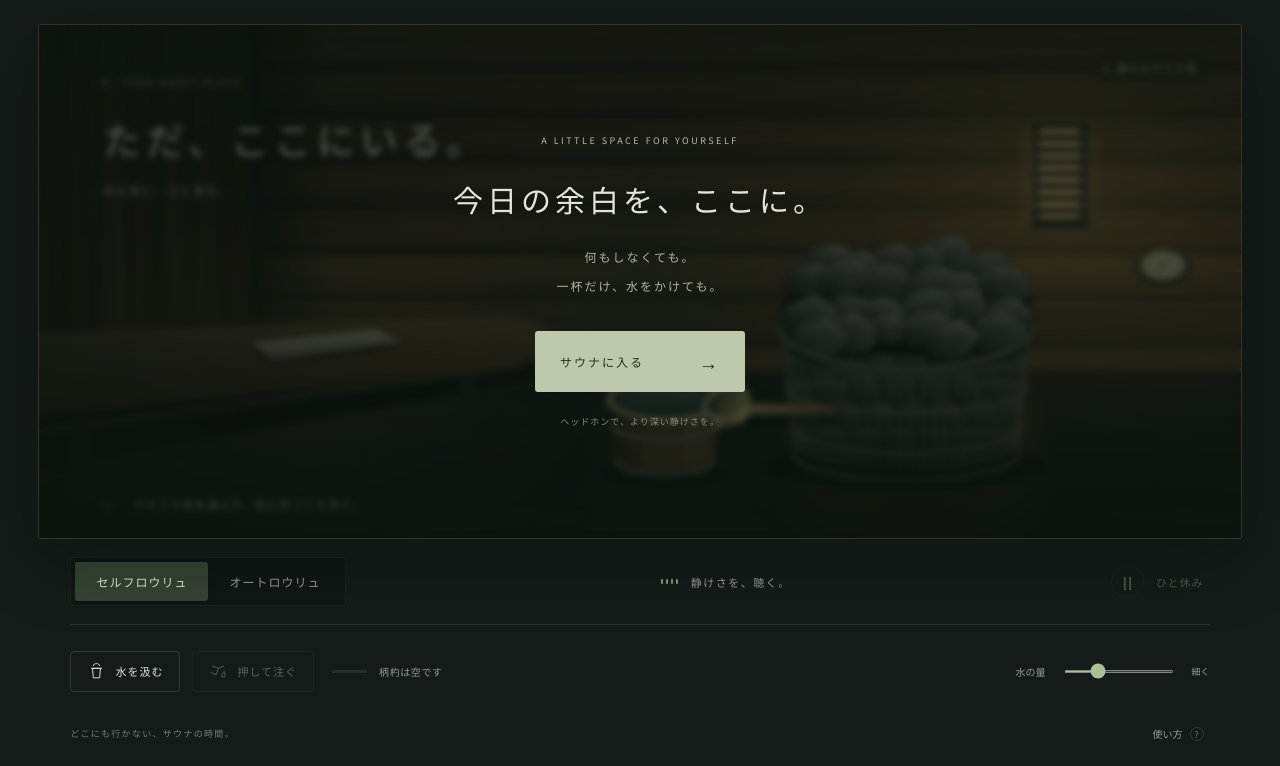
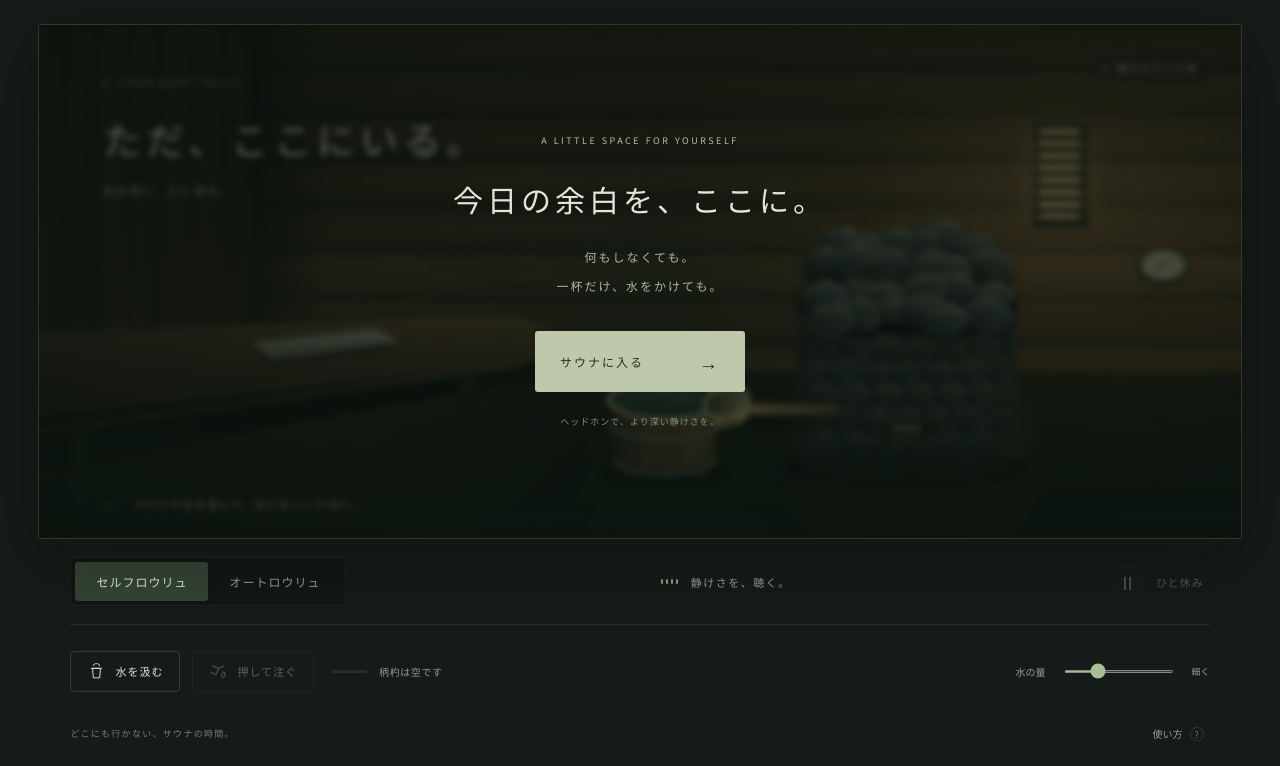
Before and after one commit to x10xtakayuki-svg/yohaku-sauna, a website: page public/index.html in a window 1280 px wide. Shown: the part 76-842 px from the top of the page. Drawn offline with Linux system fonts and the light colour scheme.

Commit message:
Add Finnish pillar styling and quiet sauna easter eggs

```diff
--- a/public/app.js
+++ b/public/app.js
@@ -8,7 +8,7 @@ let prefs={volume:45,distance:60,duration:10,flow:35};
 try{prefs={...prefs,...JSON.parse(localStorage.getItem('yohaku-settings')||'{}')};}catch{}
 for(const k of ['volume','distance','flow'])prefs[k]=clamp(Number(prefs[k])||0,k==='flow'?10:0,100);
 if(![0,5,10,20].includes(prefs.duration))prefs.duration=10;
-const state={started:false,playing:false,mode:'manual',pattern:'drops',water:0,pouring:false,elapsed:0,autoClock:0,nextDrop:1,simTime:0,stream:0,fillFlash:0,focus:false,ended:false};
+const state={started:false,playing:false,mode:'manual',pattern:'drops',water:0,pouring:false,elapsed:0,autoClock:0,nextDrop:1,simTime:0,stream:0,fillFlash:0,focus:false,ended:false,secretFound:false,luckyWater:0,secretGlow:0};
 const ladle={x:487,y:563,targetX:487,targetY:563,angle:-.35,drag:false};
 let view={w:1200,h:760,s:1,ox:0,oy:0}, previous=performance.now(), uiClock=0, particles=[], delayed=[];
 const reducedMotion=matchMedia('(prefers-reduced-motion: reduce)').matches;
@@ -19,10 +19,10 @@ const stones=[];
 for(let row=0;row<4;row++){
   for(let col=0;col<6;col++){
     const spread=[45,55,58,51][row];
-    const x=752+(col-2.5)*spread+(rnd()-.5)*22;
-    const y=353+row*35+(rnd()-.5)*22;
-    const r=38+rnd()*16;
-    stones.push({x,y,r,ts:295+rnd()*45,tc:340+rnd()*35,water:0,wet:0,evap:0,rough:.7+rnd()*.6,cap:65+rnd()*45,sprite:null});
+    const x=752+(col-2.5)*spread*.86+(rnd()-.5)*20;
+    const y=325+row*35+(rnd()-.5)*22;
+    const r=34+rnd()*15;
+    stones.push({x,y,r,ts:295+rnd()*45,tc:340+rnd()*35,water:0,wet:0,evap:0,rough:.7+rnd()*.6,cap:65+rnd()*45,sprite:null,lucky:row===3&&col===3});
   }
 }
 stones.sort((a,b)=>a.y-b.y);
@@ -32,7 +32,7 @@ function makeStone(stone){
   for(let i=0;i<12;i++){const a=i/12*Math.PI*2+offset;const r=.8+rnd()*.2;points.push([128+Math.cos(a)*117*r,99+Math.sin(a)*85*r]);}
   const outline=()=>{g.beginPath();points.forEach(([x,y],i)=>i?g.lineTo(x,y):g.moveTo(x,y));g.closePath();};
   outline();g.save();g.clip();
-  const warmth=rnd();const shade=g.createLinearGradient(190,10,70,190);shade.addColorStop(0,warmth>.5?'#8d8774':'#85877d');shade.addColorStop(.3,'#53584f');shade.addColorStop(.66,'#343c35');shade.addColorStop(1,'#151e18');g.fillStyle=shade;g.fillRect(0,0,256,208);
+  const warmth=rnd();const shade=g.createLinearGradient(190,10,70,190);shade.addColorStop(0,warmth>.5?'#7d7b70':'#747e79');shade.addColorStop(.3,'#454e48');shade.addColorStop(.66,'#2b3530');shade.addColorStop(1,'#111a17');g.fillStyle=shade;g.fillRect(0,0,256,208);
   const center=[100+rnd()*45,69+rnd()*24];
   for(let i=0;i<points.length;i++){g.beginPath();g.moveTo(...center);g.lineTo(...points[i]);g.lineTo(...points[(i+1)%points.length]);g.closePath();g.fillStyle=i>5&&i<10?`rgba(213,197,159,${.04+rnd()*.1})`:`rgba(6,13,9,${rnd()*.17})`;g.fill();}
   // Mineral inclusions, pores and fractured veins are baked once per stone.
@@ -40,6 +40,7 @@ function makeStone(stone){
   for(let i=0;i<38;i++){let x=rnd()*256,y=rnd()*208;g.beginPath();g.moveTo(x,y);for(let j=0;j<4;j++){x+=rnd()*17-6;y+=rnd()*13;g.lineTo(x,y);}g.strokeStyle=i%5===0?'#d0c1a137':'#0c171554';g.lineWidth=i%5===0?.65:1.1;g.stroke();}
   const edge=g.createRadialGradient(147,65,35,127,105,132);edge.addColorStop(0,'#0000');edge.addColorStop(.68,'#0000');edge.addColorStop(1,'#020b0966');g.fillStyle=edge;g.fillRect(0,0,256,208);g.restore();
   outline();g.strokeStyle='#c9c2a32b';g.lineWidth=.9;g.stroke();
+  if(stone.lucky){g.strokeStyle='#111a17aa';g.lineWidth=2.6;g.lineCap='round';for(const x of [107,149]){g.beginPath();g.moveTo(x-8,90);g.quadraticCurveTo(x,97,x+8,89);g.stroke();}g.beginPath();g.moveTo(119,116);g.quadraticCurveTo(129,125,140,114);g.stroke();}
   const wet=document.createElement('canvas');wet.width=256;wet.height=208;const w=wet.getContext('2d');w.drawImage(c,0,0);w.globalCompositeOperation='source-atop';w.fillStyle='#03150f77';w.fillRect(0,0,256,208);
   const sheen=w.createRadialGradient(176,46,0,166,59,93);sheen.addColorStop(0,'#fff0cb8a');sheen.addColorStop(.18,'#e9dfbd32');sheen.addColorStop(.55,'#adc7b010');sheen.addColorStop(1,'#fff0');w.fillStyle=sheen;w.fillRect(0,0,256,208);
   for(let i=0;i<15;i++){const x=45+rnd()*160,y=25+rnd()*90;w.beginPath();w.ellipse(x,y,1+rnd()*5,.6+rnd(),-.4,0,Math.PI*2);w.fillStyle='#e5ebd24f';w.fill();}stone.wetSprite=wet;return c;
@@ -105,6 +106,7 @@ function updateWater(){const p=clamp(state.water/160,0,1);$('waterBar').style.wi
 function nearest(x,y){return stones.reduce((best,s)=>Math.hypot(x-s.x,y-s.y)<Math.hypot(x-best.x,y-best.y)?s:best,stones[0]);}
 function addWater(x,y,amount,impact=true){
   const s=nearest(x,y);s.water+=amount;
+  if(s.lucky&&state.mode==='manual'&&state.pouring&&!state.secretFound){state.luckyWater+=amount;if(state.luckyWater>=18){state.secretFound=true;state.secretGlow=4;hint('……石も、ととのいました。');announce('……石も、ととのいました。');}}
   if(impact&&Math.random()<.2)sound.burst('impact',Math.min(1,amount*.7),x);
   if(!reducedMotion&&Math.random()<.5)particles.push({kind:'splash',x:s.x,y:s.y,vx:(Math.random()-.5)*65,vy:-30-Math.random()*35,life:.5,max:.5,size:1.5});
   return s;
@@ -144,7 +146,9 @@ function setFocus(on){state.focus=on;document.body.classList.toggle('focus-mode'
 function point(e){const r=canvas.getBoundingClientRect();return{x:(e.clientX-r.left-view.ox)/view.s,y:(e.clientY-r.top-view.oy)/view.s};}
 let pointerId=null;
 canvas.addEventListener('pointerdown',e=>{
-  if(!state.playing||state.mode!=='manual')return;const p=point(e);pointerId=e.pointerId;canvas.setPointerCapture(e.pointerId);
+  if(!state.playing)return;const p=point(e);
+  if(p.x>707&&p.x<797&&p.y>584&&p.y<623){hint('ここでは、会議はありません。ロウリュだけです。');announce('ここでは、会議はありません。ロウリュだけです。');return;}
+  if(state.mode!=='manual')return;pointerId=e.pointerId;canvas.setPointerCapture(e.pointerId);
   if(Math.hypot(p.x-395,(p.y-578)*1.3)<95){fill();return;}
   if(p.x>535&&p.x<965&&p.y>280&&p.y<525){if(state.water>0)beginPour(p.x,p.y);else hint('まずは、手前のバケツで水を汲みましょう。');return;}
   if(Math.hypot(p.x-ladle.x,p.y-ladle.y)<130)ladle.drag=true;
@@ -176,7 +180,7 @@ document.addEventListener('visibilitychange',()=>{if(document.hidden){stopPour()
 
 function simulate(dt){
   if(!state.playing){sound.update(dt);return;}
-  state.simTime+=dt;state.elapsed+=dt;state.fillFlash=Math.max(0,state.fillFlash-dt*.8);state.stream=0;
+  state.simTime+=dt;state.elapsed+=dt;state.fillFlash=Math.max(0,state.fillFlash-dt*.8);state.secretGlow=Math.max(0,state.secretGlow-dt);state.stream=0;
   const remaining=prefs.duration?prefs.duration*60-state.elapsed:Infinity;
   if(remaining<=0){end();return;}
   if(remaining<5&&sound.ctx)sound.master.gain.setTargetAtTime(prefs.volume/100*.72*(remaining/5),sound.ctx.currentTime,.3);
@@ -254,21 +258,25 @@ makeBackground();
 const heaterArt=document.createElement('canvas');heaterArt.width=1200;heaterArt.height=760;
 function bakeHeater(){
   const g=heaterArt.getContext('2d');
-  glow(g,765,638,210,'#000a');ellipse(g,752,655,207,37,'#020a09bb');
-  const metal=g.createLinearGradient(555,0,948,0);metal.addColorStop(0,'#131e17');metal.addColorStop(.15,'#465043');metal.addColorStop(.45,'#222e24');metal.addColorStop(.88,'#575b45');metal.addColorStop(1,'#15251b');
-  g.fillStyle=metal;g.beginPath();g.moveTo(563,430);g.lineTo(583,623);g.bezierCurveTo(635,676,869,676,921,623);g.lineTo(941,430);g.closePath();g.fill();
-  g.save();g.beginPath();g.moveTo(563,430);g.lineTo(583,623);g.bezierCurveTo(635,676,869,676,921,623);g.lineTo(941,430);g.closePath();g.clip();
-  for(let row=0;row<5;row++)for(let col=0;col<8;col++){const s=stones[(row*8+col)%stones.length];g.drawImage(s.sprite,551+col*51+(row%2)*20,441+row*37,72,59);}
-  const shadow=g.createLinearGradient(0,450,0,670);shadow.addColorStop(0,'#03110b44');shadow.addColorStop(1,'#020b0999');g.fillStyle=shadow;g.fillRect(550,430,400,250);g.restore();
-  for(let i=0;i<34;i++){const a=i/33*Math.PI,x=752+187*Math.cos(a),bottom=752+167*Math.cos(a);g.beginPath();g.moveTo(x,432+Math.sin(a)*48);g.lineTo(bottom,622+Math.sin(a)*38);g.strokeStyle='#050d0b';g.lineWidth=4;g.stroke();g.strokeStyle='#77816b';g.lineWidth=1.6;g.stroke();g.beginPath();g.moveTo(x+.8,432+Math.sin(a)*48);g.lineTo(bottom+.8,622+Math.sin(a)*38);g.strokeStyle=i<16?'#efd4a86b':'#a0b19c32';g.lineWidth=.7;g.stroke();}
-  for(const y of [479,536,594,634]){g.beginPath();g.ellipse(752,y,187-(y-430)*.09,40,0,0,Math.PI);g.strokeStyle='#111b16';g.lineWidth=6;g.stroke();g.strokeStyle='#8b9073';g.lineWidth=2.4;g.stroke();g.strokeStyle='#e1c49466';g.lineWidth=.7;g.stroke();}
-  ellipse(g,752,425,187,64,'#0c160f');
+  glow(g,765,638,195,'#000a');ellipse(g,752,658,183,32,'#020a09bb');
+  const metal=g.createLinearGradient(590,0,914,0);metal.addColorStop(0,'#090e0d');metal.addColorStop(.15,'#242b28');metal.addColorStop(.45,'#121916');metal.addColorStop(.88,'#343a30');metal.addColorStop(1,'#0b1410');
+  g.fillStyle=metal;g.beginPath();g.moveTo(590,407);g.lineTo(598,629);g.bezierCurveTo(642,673,862,673,906,629);g.lineTo(914,407);g.closePath();g.fill();
+  g.save();g.beginPath();g.moveTo(590,407);g.lineTo(598,629);g.bezierCurveTo(642,673,862,673,906,629);g.lineTo(914,407);g.closePath();g.clip();
+  for(let row=0;row<6;row++)for(let col=0;col<7;col++){const s=stones[(row*7+col)%stones.length];g.drawImage(s.sprite,579+col*47+(row%2)*17,416+row*36,65,55);}
+  const shadow=g.createLinearGradient(0,430,0,670);shadow.addColorStop(0,'#03110b20');shadow.addColorStop(1,'#020b0966');g.fillStyle=shadow;g.fillRect(580,400,350,270);g.restore();
+  // A restrained Finnish pillar silhouette: fine black rods, sparse bands.
+  for(let i=0;i<36;i++){const a=i/35*Math.PI,x=752+163*Math.cos(a),bottom=752+155*Math.cos(a);g.beginPath();g.moveTo(x,410+Math.sin(a)*43);g.lineTo(bottom,629+Math.sin(a)*32);g.strokeStyle='#050a08';g.lineWidth=3.4;g.stroke();g.strokeStyle='#50594b';g.lineWidth=1.1;g.stroke();g.beginPath();g.moveTo(x+.7,410+Math.sin(a)*43);g.lineTo(bottom+.7,629+Math.sin(a)*32);g.strokeStyle=i<16?'#b9b5985c':'#87998b29';g.lineWidth=.55;g.stroke();}
+  for(const y of [464,552,638]){g.beginPath();g.ellipse(752,y,163-(y-410)*.035,34,0,0,Math.PI);g.strokeStyle='#080e0b';g.lineWidth=6;g.stroke();g.strokeStyle='#414a3f';g.lineWidth=2;g.stroke();g.strokeStyle='#b8b39555';g.lineWidth=.65;g.stroke();}
+  // A tiny maker's plate rewards a closer look, without interrupting the room.
+  g.fillStyle='#101611';g.fillRect(714,590,76,26);g.strokeStyle='#68705a88';g.lineWidth=.7;g.strokeRect(714,590,76,26);g.fillStyle='#d2d2b9';g.font='600 10px sans-serif';g.textAlign='center';g.fillText('YOHAKU',752,601);g.fillStyle='#9aa28d';g.font='4.7px sans-serif';g.fillText('NO MEETINGS. JUST LÖYLY.',752,610);g.fillStyle='#be7e44';g.fillRect(733,614,38,1);
+  ellipse(g,752,404,162,56,'#0b130f');
 }
 bakeHeater();
 function drawHeater(g){
   g.drawImage(heaterArt,0,0);
   stones.forEach(s=>{g.save();g.translate(s.x,s.y);g.shadowColor='#020a08bb';g.shadowBlur=10;g.shadowOffsetY=7;g.drawImage(s.sprite,-s.r,-s.r*.78,s.r*2,s.r*1.65);g.shadowBlur=0;g.shadowOffsetY=0;if(s.wet>.005){g.globalAlpha=s.wet;g.drawImage(s.wetSprite,-s.r,-s.r*.78,s.r*2,s.r*1.65);}g.restore();});
-  g.beginPath();g.ellipse(752,444,190,65,0,0,Math.PI);g.strokeStyle='#142018';g.lineWidth=8;g.stroke();g.strokeStyle='#8b9275';g.lineWidth=3;g.stroke();g.strokeStyle='#e5cf9e77';g.lineWidth=.8;g.stroke();
+  g.beginPath();g.ellipse(752,421,164,56,0,0,Math.PI);g.strokeStyle='#080e0b';g.lineWidth=6;g.stroke();g.strokeStyle='#5d6655';g.lineWidth=2;g.stroke();g.strokeStyle='#d0c49b66';g.lineWidth=.6;g.stroke();
+  if(state.secretGlow>0&&!reducedMotion){const s=stones.find(s=>s.lucky);g.save();const progress=1-state.secretGlow/4;g.globalAlpha=Math.sin(progress*Math.PI)*.38;g.strokeStyle='#e2d8b5';g.lineWidth=1;for(let i=0;i<3;i++){const x=s.x-13+i*13,y=s.y-23-progress*26;g.beginPath();g.moveTo(x,y+7);g.bezierCurveTo(x-5,y+3,x+5,y-2,x,y-7);g.stroke();}g.restore();}
 }
 const bucketArt=document.createElement('canvas');bucketArt.width=240;bucketArt.height=250;
 function bakeBucket(){
@@ -342,5 +350,5 @@ requestAnimationFrame(render);
 let lastTick=performance.now();
 setInterval(()=>{const now=performance.now(),delta=Math.max(0,(now-lastTick)/1000);lastTick=now;const step=Math.min(.2,delta);if(state.playing&&delta>step){state.elapsed+=delta-step;if(state.mode==='auto')state.autoClock+=delta-step;}simulate(step);},50);
 // A small read-only diagnostic surface for checking physical invariants.
-window.yohaku={snapshot:()=>({started:state.started,playing:state.playing,mode:state.mode,pattern:state.pattern,water:state.water,elapsed:state.elapsed,pouring:state.pouring,audioState:sound.ctx?.state||'not-started',stones:stones.map(s=>({surface:s.ts,core:s.tc,water:s.water,evaporation:s.evap})),particles:particles.length})};
+window.yohaku={snapshot:()=>({started:state.started,playing:state.playing,mode:state.mode,pattern:state.pattern,water:state.water,elapsed:state.elapsed,pouring:state.pouring,secretFound:state.secretFound,audioState:sound.ctx?.state||'not-started',stones:stones.map(s=>({x:s.x,y:s.y,lucky:s.lucky,surface:s.ts,core:s.tc,water:s.water,evaporation:s.evap})),particles:particles.length})};
 })();
```
Also changed, not shown: public/index.html (+2 -2 lines), tests/simulation.cjs (+5 -1 lines), README.md.
